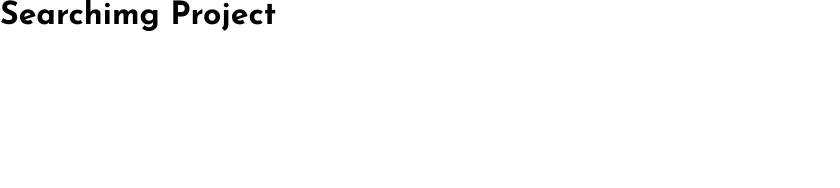
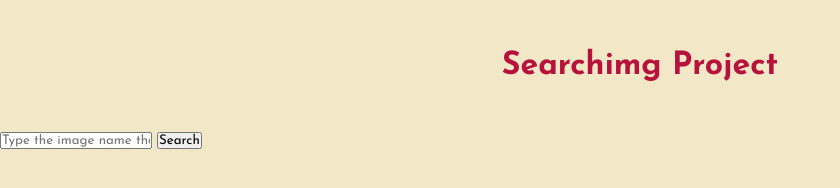
Before and after one commit to Reis567/search_img, a plain HTML site: page index.html in a window 1280 px wide. Shown: the whole page, without its empty margins (0-840 px from the left). Drawn offline with Linux system fonts and the light colour scheme.

Commit message:
Initial form and title styles

```diff
--- a/index.html
+++ b/index.html
@@ -11,5 +11,10 @@
 </head>
 <body>
     <h1>Searchimg Project</h1>
+
+    <form action="" id="search-form">
+        <input type="text" id="search-box" placeholder="Type the image name that you are searching for...">
+        <button type="submit">Search</button>
+    </form>
 </body>
 </html>
--- a/style.css
+++ b/style.css
@@ -1,8 +1,21 @@
 *{
     margin: 0;
     padding: 0;
+    font-family: 'Josefin Sans', sans-serif;
+    box-sizing: border-box;
+}
+:root{
+    --primary-color: #f2e7c7;
+    --secondary-color: #b7123c;
 }
 
 body{
-    font-family: 'Josefin Sans', sans-serif;
+    background: var(--primary-color);
+    color: var(--secondary-color);
 }
+
+h1{
+    text-align: center;
+    margin: 50px auto 50px;
+    text-transform: capitalize;
+}
```
